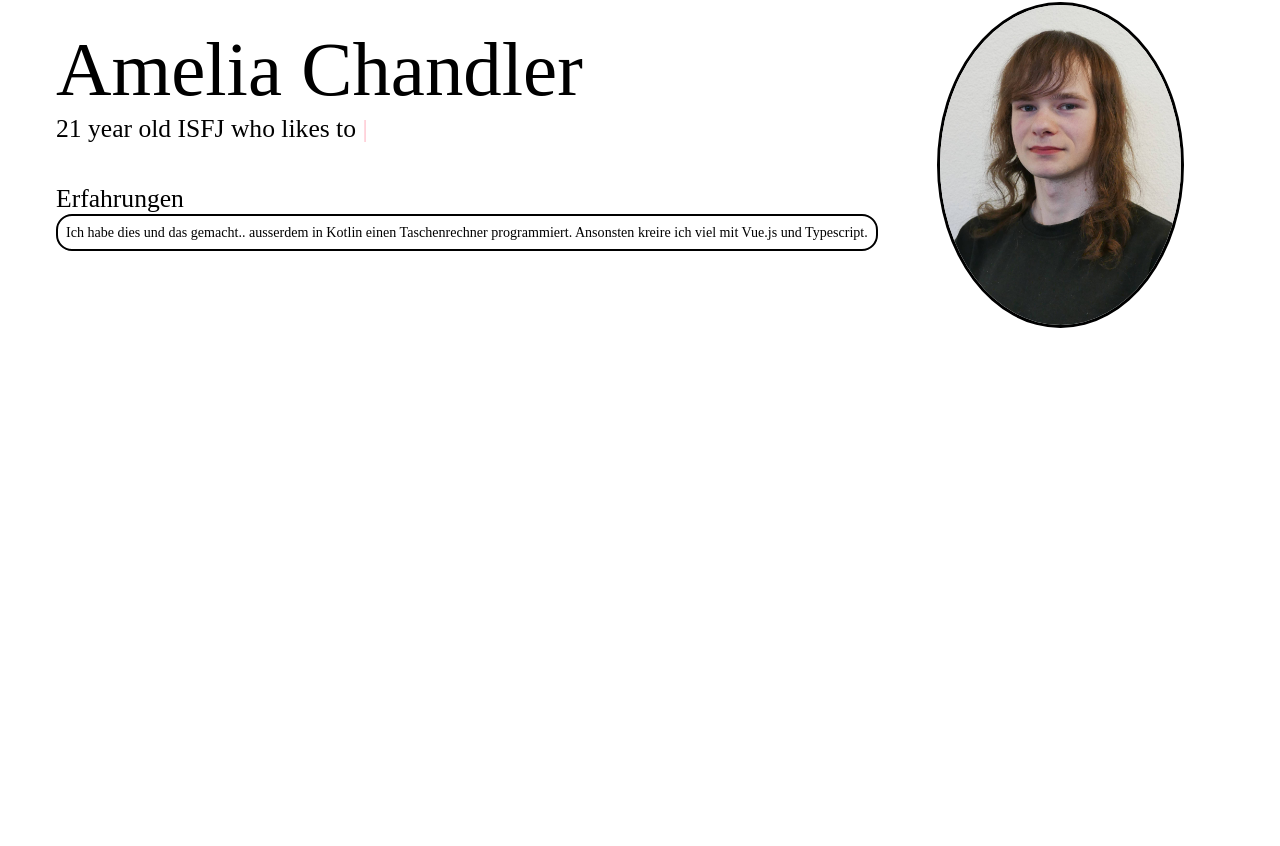
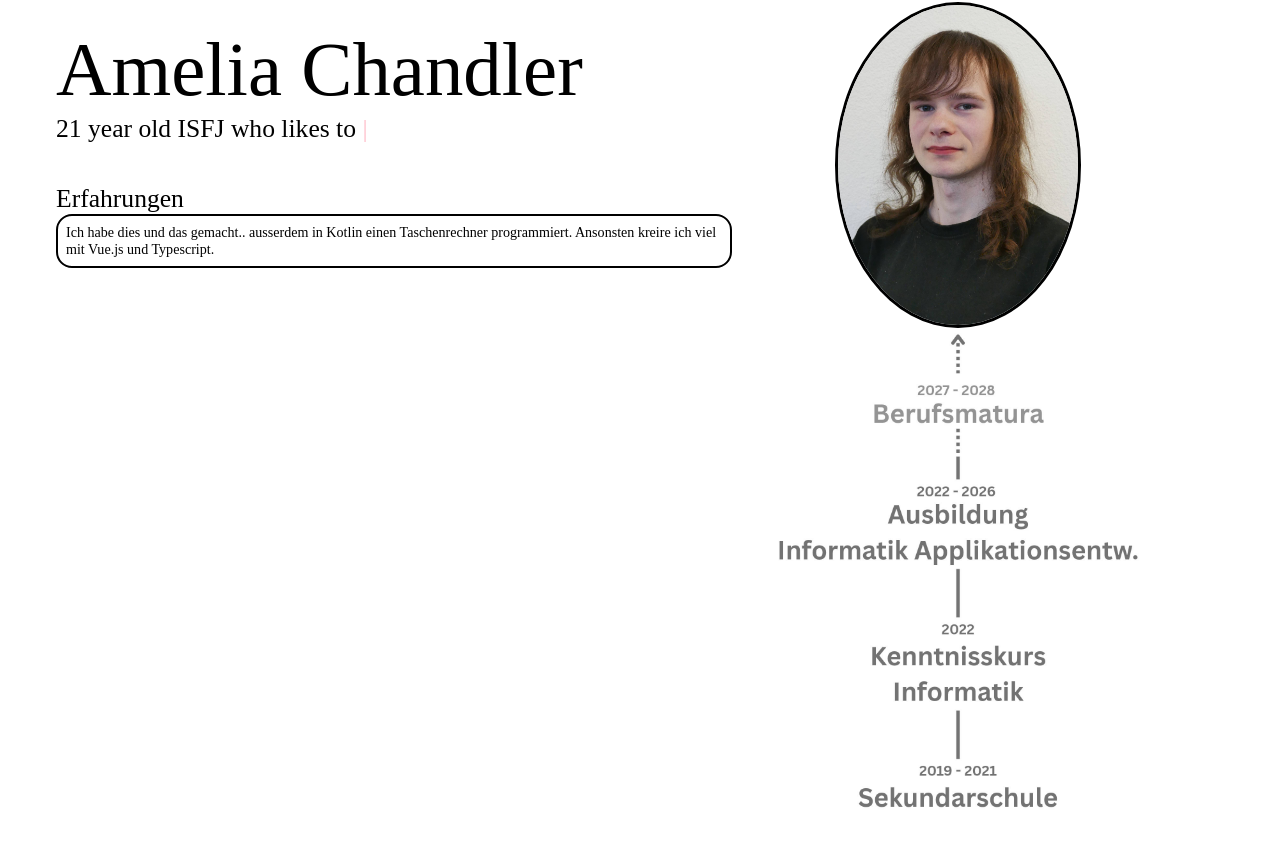
Before and after one commit to Chandler-ch/Portfolio, a Vue app: page / in a window 1280 px wide. Shown: the part 166-1012 px from the top of the page. Before the commit the page ends 800 px from the top, so only its background shows below. Built offline with nearby package versions, Linux system fonts and the light colour scheme.

Commit message:
AME-15: added timeline into home.vue

```diff
--- /dev/null
+++ b/src/components/Picture.vue
@@ -0,0 +1,10 @@
+<script setup lang="ts">
+const props = defineProps<{
+  path: string;
+  height: number;
+}>();
+</script>
+<template>
+  <img :style="`height: ${props.height}vb`" :src="props.path" />
+</template>
+<style scoped></style>
--- a/src/view/Home.vue
+++ b/src/view/Home.vue
@@ -2,6 +2,7 @@
 import AnimatedText from "@/components/AnimatedText.vue";
 import ExperienceBlock from "@/components/ExperienceBlock.vue";
 import Portrait from "@/components/Portrait.vue";
+import Picture from "@/components/Picture.vue";
 import Title from "@/components/Title.vue";
 </script>
 
@@ -31,6 +32,7 @@ import Title from "@/components/Title.vue";
       </div>
       <div class="right-container">
         <Portrait :height="40" path="/Bewerbungsbild.jpg" />
+        <Picture :height="80" path="/timeline.jpg" />
       </div>
     </div>
   </body>
@@ -46,7 +48,10 @@ import Title from "@/components/Title.vue";
   margin-top: 3vb;
 }
 .right-container {
+  display: flex;
+  flex-direction: column;
   margin-right: 10vb;
+  align-items: center;
 }
 .spacing {
   margin-bottom: 5vb;
```
Also changed, not shown: public/timeline.jpg (added).
